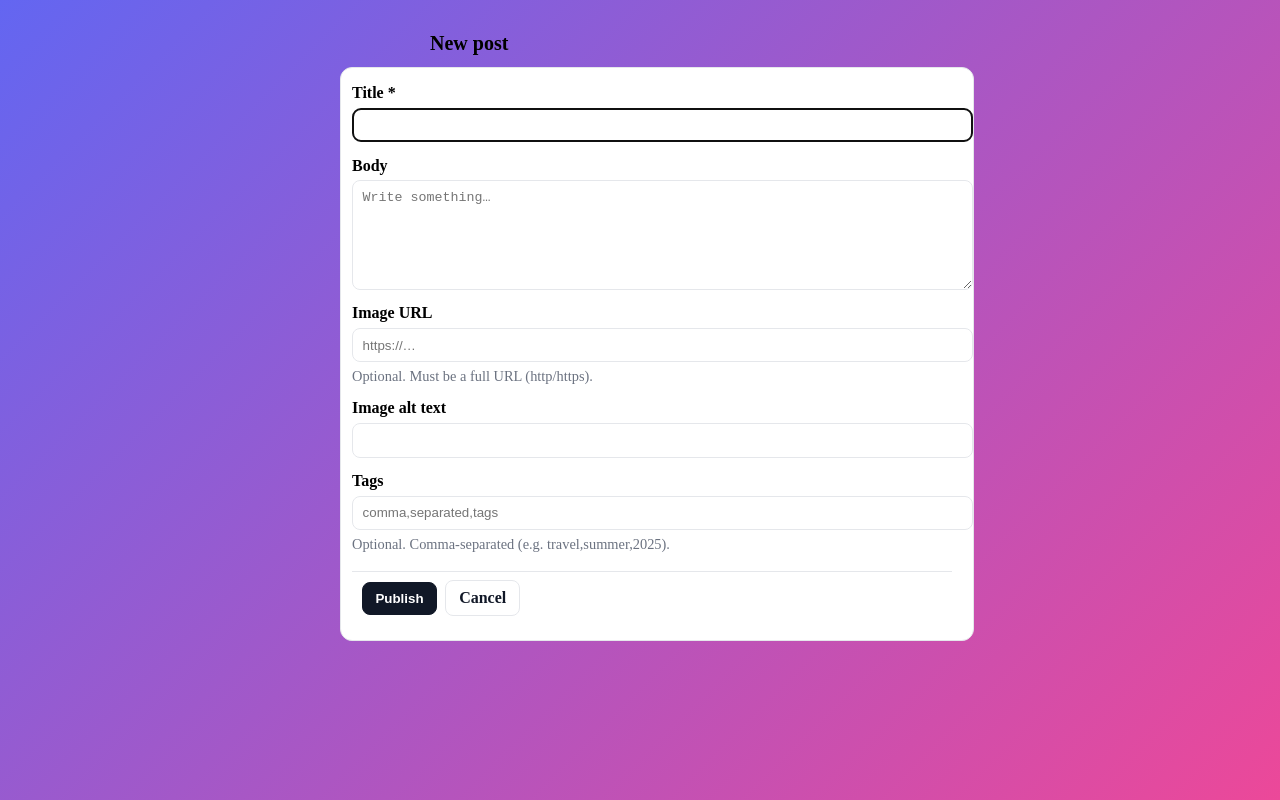
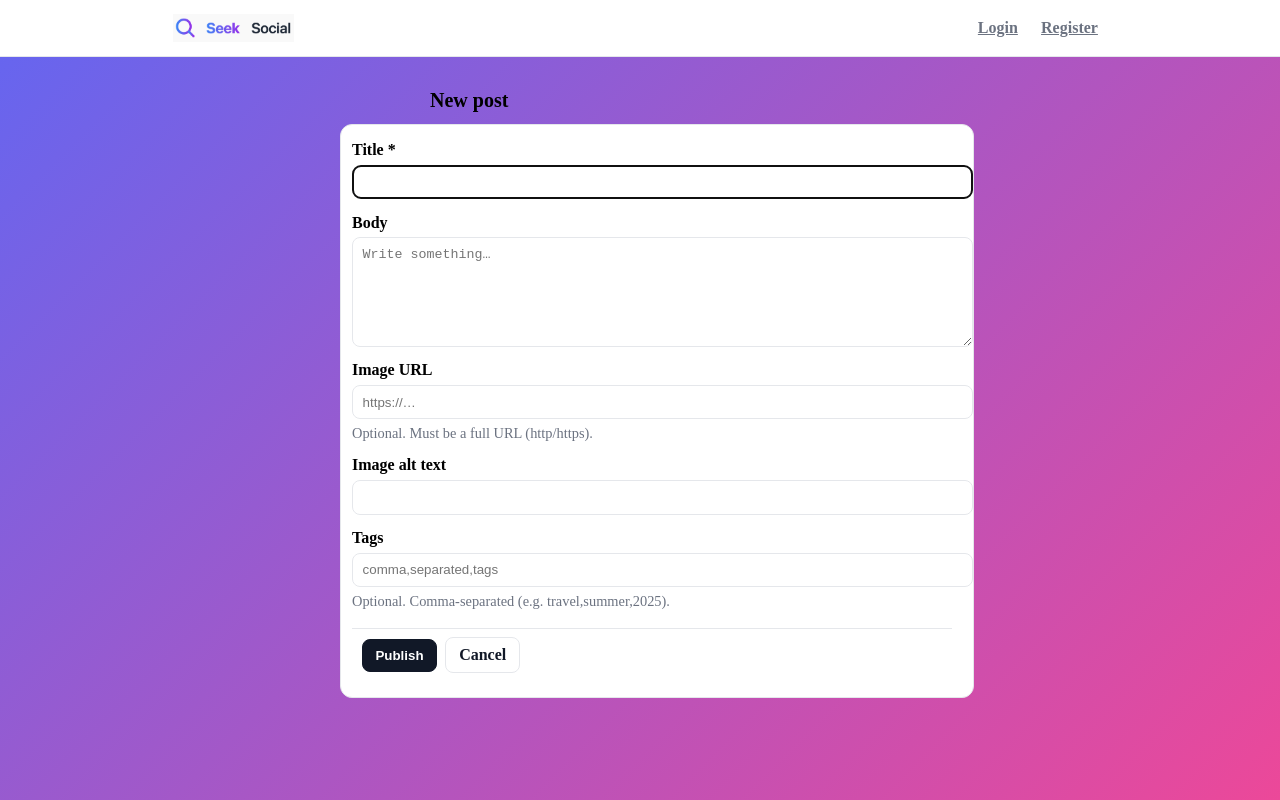
Before and after one commit to helena-cruse/FED2-JS2-CA, a plain HTML site: page seek-social/posts/new-post.html in a window 1280 px wide. Drawn offline with Linux system fonts and the light colour scheme; the site is published under a folder, as on GitHub Pages, so addresses that start at the root find nothing.

Commit message:
Update new-post.html

```diff
--- a/seek-social/posts/new-post.html
+++ b/seek-social/posts/new-post.html
@@ -50,6 +50,6 @@
         <p id="formError" class="error" hidden></p>
       </form>
     </main>
-    <script src="/seek-social/js/navbar.js" defer></script>
+    <script src="../js/navbar.js" defer></script>
   </body>
 </html>
```
